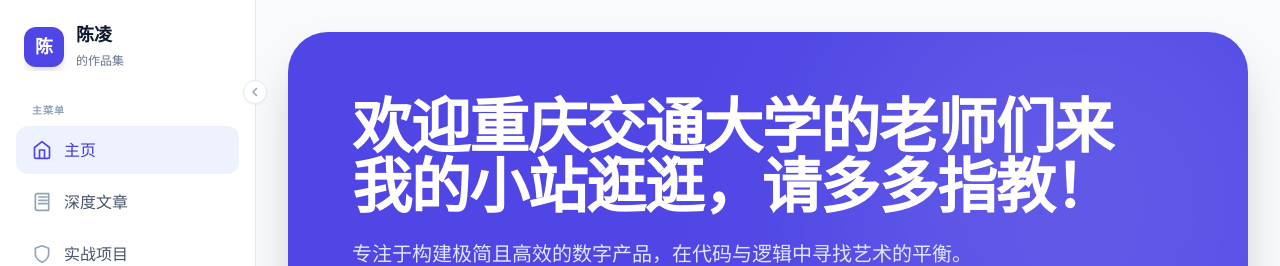
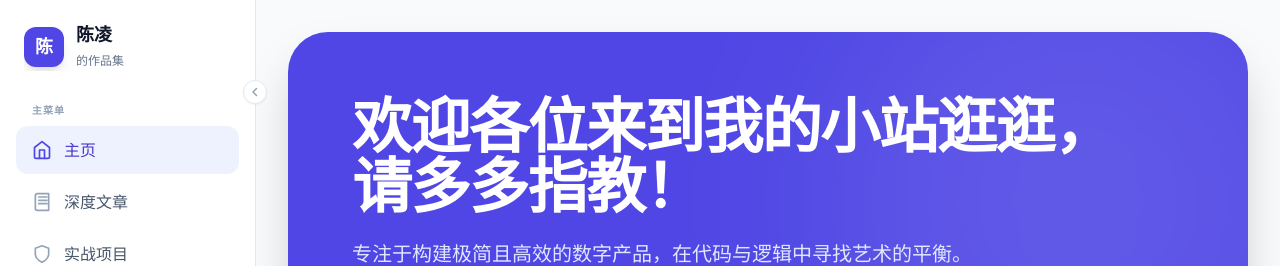
Before and after one commit to LingChen1314520/PersonalBlog, a React (Vite) app: page / in a window 1280 px wide. Shown: the top 266 px of the page. Built offline with nearby package versions, Linux system fonts and the light colour scheme.

Commit message:
feat: Generalize hero section greeting
Update the hero section's greeting to be more general, removing the specific reference to "Chongqing Jiaotong University teachers" to make the platform more broadly applicable and welcoming.

```diff
--- a/pages/Home.tsx
+++ b/pages/Home.tsx
@@ -17,7 +17,7 @@
       {/* Hero Section */}
       <section className="relative overflow-hidden rounded-[40px] bg-indigo-600 p-8 md:p-16 text-white shadow-2xl">
         <div className="relative z-10 max-w-3xl">
-          <h1 className="text-4xl md:text-6xl font-black mb-6 tracking-tight"> 欢迎重庆交通大学的老师们来我的小站逛逛，请多多指教！ </h1>
+          <h1 className="text-4xl md:text-6xl font-black mb-6 tracking-tight"> 欢迎各位来到我的小站逛逛，请多多指教！ </h1>
           <p className="text-indigo-100 text-lg md:text-xl mb-10 leading-relaxed font-medium">
             专注于构建极简且高效的数字产品，在代码与逻辑中寻找艺术的平衡。
           </p>
```
